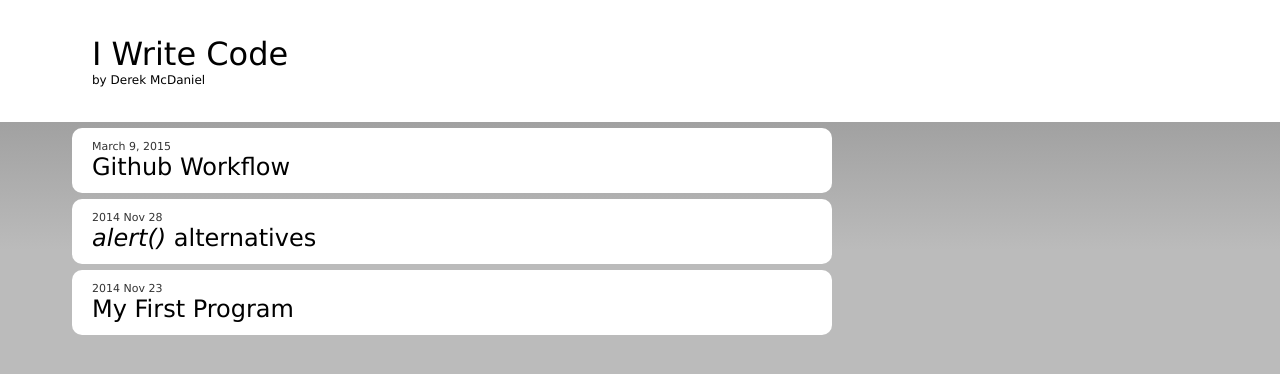
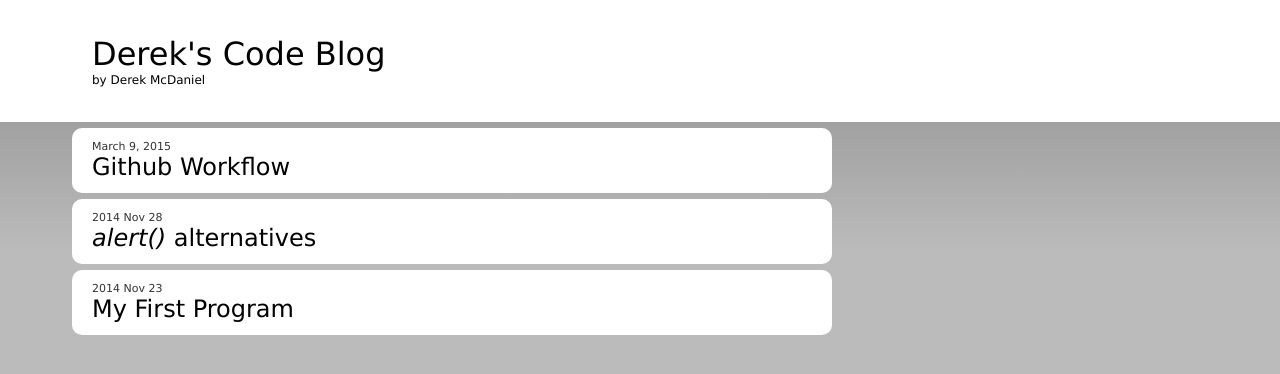
Before and after one commit to roger3cev/blog, a plain HTML site: page index.html in a window 1280 px wide. Drawn offline with Linux system fonts and the light colour scheme.

Commit message:
Update index.html

```diff
--- a/index.html
+++ b/index.html
@@ -2,7 +2,7 @@
 
 <!-- main title -->
 <div class="pagetitle">
-  <a href="http://derekmc.github.io/blog/">I Write Code</a>
+  <a href="http://derekmc.github.io/blog/">Derek's Code Blog</a>
   <div class="authorname">by Derek McDaniel</div>
 </div>
 
```
